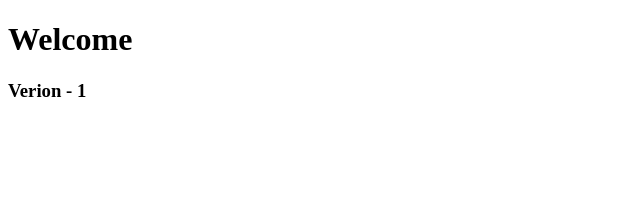
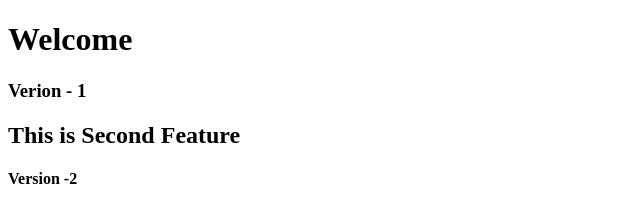
Before and after one commit to Akash-Munaganti/Checker, a plain HTML site: page index.html in a window 1280 px wide. Shown: the whole page, without its empty margins (0-640 px from the left). Drawn offline with Linux system fonts and the light colour scheme.

Commit message:
Version-2

```diff
--- a/index.html
+++ b/index.html
@@ -8,6 +8,8 @@
 <body>
     <h1>Welcome</h1>
     <h3>Verion - 1</h3>
+    <h2>This is Second Feature</h2>
+    <h4>Version -2</h4>
 
 </body>
 </html>
```
